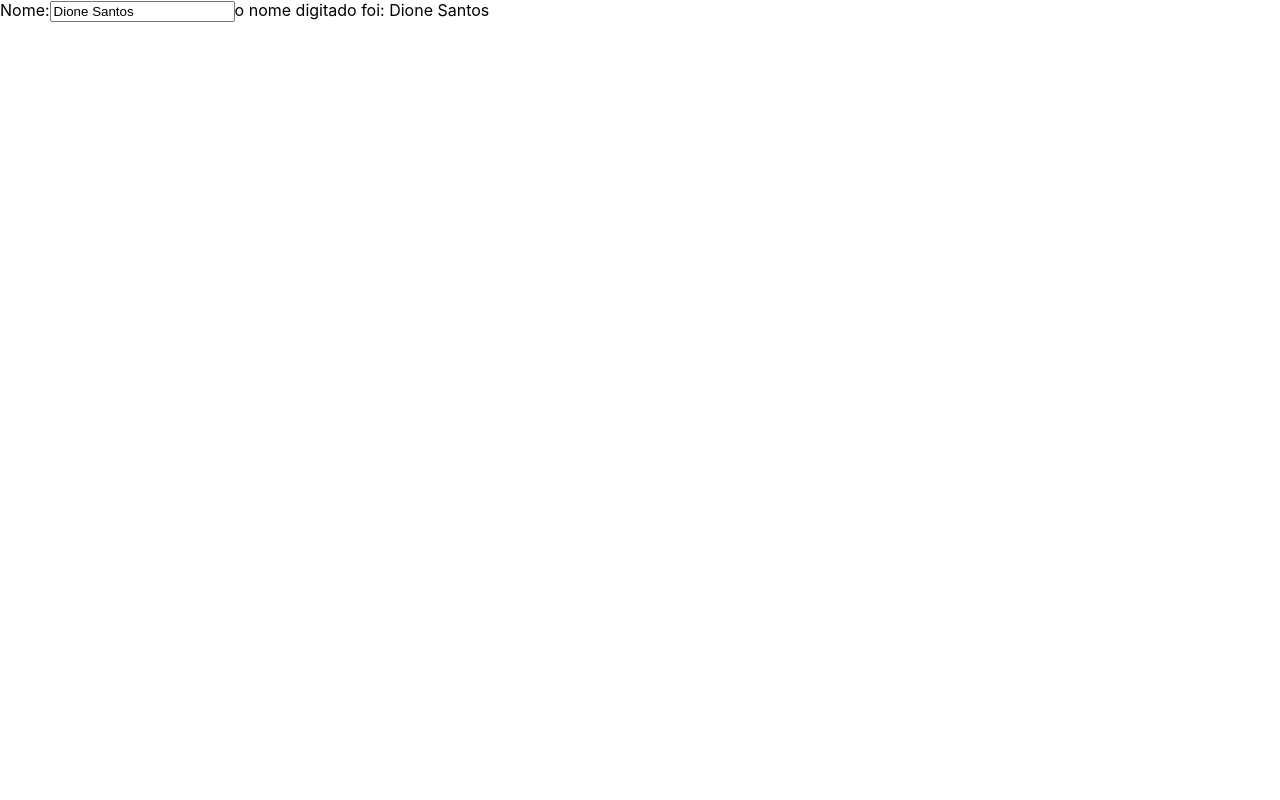
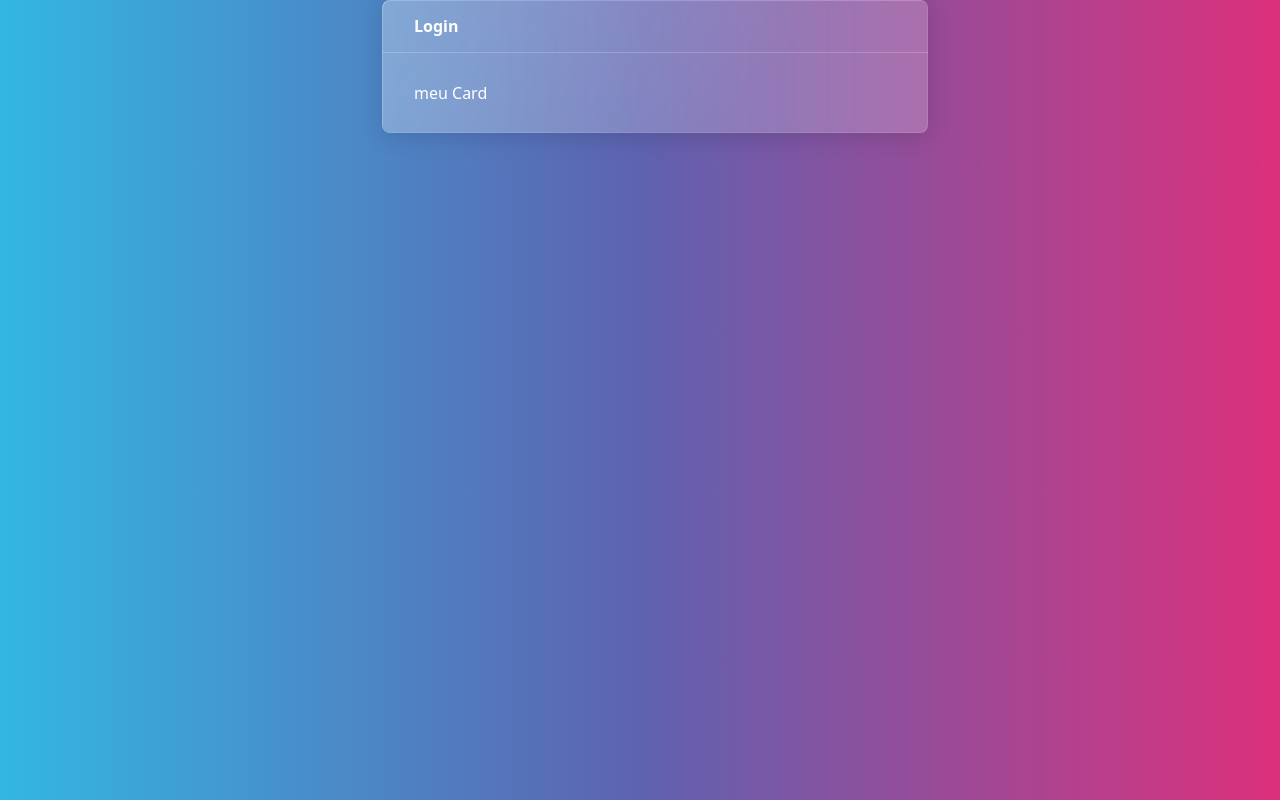
Before and after one commit to dione-is/hold-money-app-, a React (Create React App) app: page / in a window 1280 px wide. Built offline with nearby package versions, Linux system fonts and the light colour scheme.

Commit message:
iniciando implementação da pagina de login e seus componenetes

```diff
--- a/package.json
+++ b/package.json
@@ -6,6 +6,7 @@
     "@testing-library/jest-dom": "^5.16.5",
     "@testing-library/react": "^13.4.0",
     "@testing-library/user-event": "^13.5.0",
+    "bootswatch": "^5.2.3",
     "react": "^18.2.0",
     "react-dom": "^18.2.0",
     "react-scripts": "5.0.1",
--- a/src/App.js
+++ b/src/App.js
@@ -1,19 +1,14 @@
-import { render } from '@testing-library/react';
+import 'bootswatch/dist/quartz/bootstrap.css';
 import React from 'react';
-import './App.css';
+import Login from './views/login';
 
 class App extends React.Component {
-  state =  {
-    nome :'Dione Santos'
-  }
-  render() {
-    return (
+  render(){
+    return(
       <div>
-        <label>Nome:</label>
-        <input type="text" value={this.state.nome} onChange={(e) => this.setState({nome: e.target.value})}/>
-        o nome digitado foi: {this.state.nome}
+        <Login/>
       </div>
-    );
+    )
   }
 }
 
--- /dev/null
+++ b/src/components/card.js
@@ -0,0 +1,15 @@
+import React from 'react';
+
+class Card extends React.Component{
+    render(){
+        return(
+            <div className="card mb-3">
+                <div className="card-header">{this.props.title}</div>
+                <div className="card-body">
+                    {this.props.children}
+                </div>
+            </div>
+        )
+    }
+}
+export default Card;
--- /dev/null
+++ b/src/views/login.js
@@ -0,0 +1,21 @@
+import React from 'react';
+import Card from '../components/card';
+
+class Login extends React.Component{
+    render(){
+        return(
+            <div className="container">
+                <div className="row">
+                    <div className="col-md-6" style={{position: 'relative', left: '300px'}}>
+                        <div className="bs-docs-section"></div>
+                            <Card title="Login">
+                                meu Card
+                            </Card>
+                    </div>
+                </div>
+            </div>
+        )
+
+    }
+}
+export default Login;
```
Also changed, not shown: 1 other file (tests, documents, lock files or other folders).
